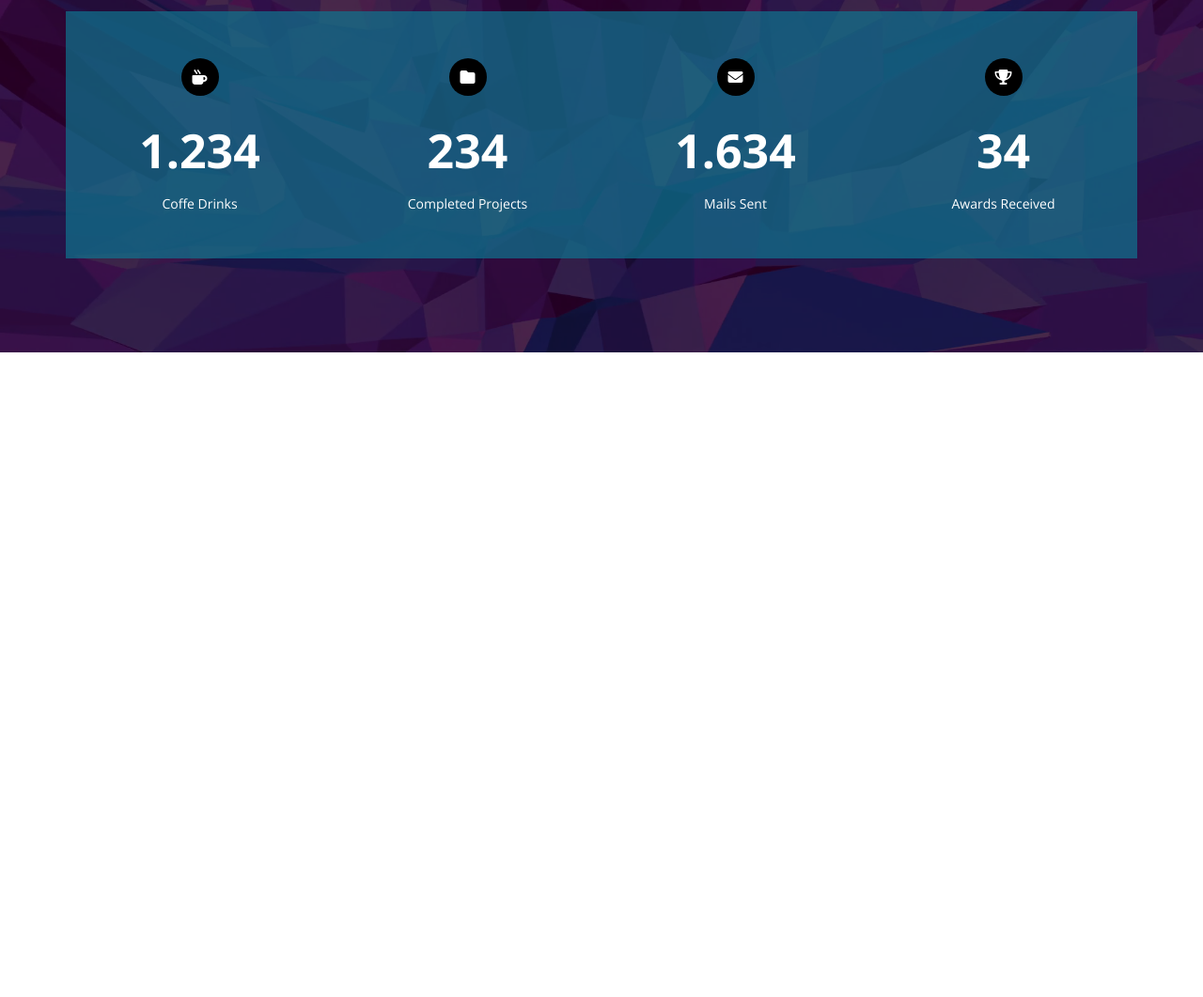
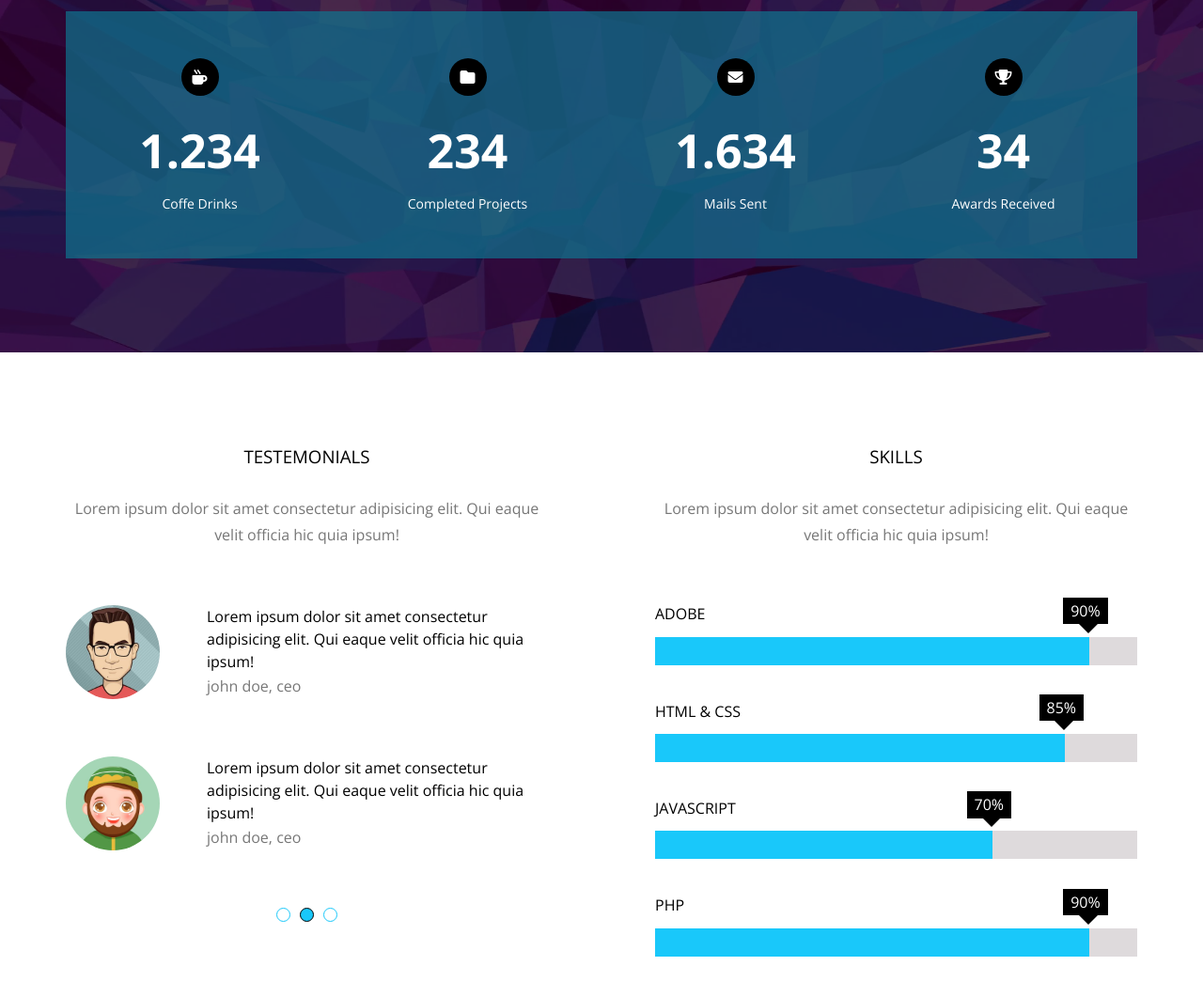
Before and after one commit to abdelkarim-el-manssouri/css-template-2, a plain HTML site: page index.html in a window 1280 px wide. Shown: the part 4901-5962 px from the top of the page at 94% size. Before the commit the page ends 5276 px from the top, so only its background shows below. Drawn offline with nearby package versions, Linux system fonts and the light colour scheme.

Commit message:
skills section done

```diff
--- a/css/style.css
+++ b/css/style.css
@@ -633,3 +633,129 @@ header {
   }
 }
 /* stats end */
+/* skills start */
+.skills {
+  padding-block: var(--section-padding);
+  .container {
+    display: flex;
+    flex-wrap: wrap;
+    justify-content: space-between;
+    .testemonials,
+    .skills-side {
+      h3 {
+        margin: 0 0 30px;
+        font-weight: normal;
+        text-align: center;
+        text-transform: uppercase;
+      }
+      p {
+        color: #777;
+        text-align: center;
+        line-height: 1.8;
+        margin-bottom: 60px;
+      }
+      .content {
+        display: flex;
+        /* justify-content: space-between; */
+        img {
+          width: 100px;
+          height: 100px;
+          border-radius: 50%;
+        }
+        .text {
+          line-height: 1.5;
+          margin-bottom: 0;
+          margin-left: 50px;
+          flex: 1;
+          p {
+            text-align: left;
+          }
+        }
+      }
+      .bullets {
+        display: flex;
+        justify-content: center;
+        margin-bottom: 50px;
+        li {
+          width: 15px;
+          height: 15px;
+          border-radius: 50%;
+          border: solid 1px var(--main-color);
+          margin-inline: 5px;
+        }
+        li.active {
+          background-color: var(--main-color);
+          border: solid 1px black;
+        }
+      }
+    }
+    .skills-side {
+      .prog-holder {
+        margin-bottom: 40px;
+        h4 {
+          margin-bottom: 15px;
+          text-transform: uppercase;
+          font-weight: normal;
+        }
+        .prog {
+          background-color: #dedadc;
+          height: 30px;
+          span {
+            display: block;
+            height: 100%;
+            background-color: var(--main-color);
+            position: relative;
+          }
+          span::before {
+            content: attr(data-progress);
+            background-color: black;
+            color: white;
+            padding: 5px 8px;
+            position: absolute;
+            top: -42px;
+            right: -20px;
+          }
+          span::after {
+            content: "";
+            position: absolute;
+            border: 10px solid;
+            border-color: black transparent transparent transparent;
+            right: -9px;
+            top: -14px;
+          }
+        }
+      }
+    }
+  }
+}
+@media (min-width: 992px) {
+  .skills {
+    .container {
+      div {
+        flex-basis: 45%;
+      }
+    }
+  }
+}
+@media (max-width: 767px) {
+  .skills {
+    .container {
+      .testemonials {
+        .content {
+          flex-direction: column;
+          text-align: center;
+          img {
+            margin: 0 auto 30px;
+          }
+          .text {
+            margin-left: 0;
+            p {
+              text-align: center;
+            }
+          }
+        }
+      }
+    }
+  }
+}
+/* skills end */
--- a/index.html
+++ b/index.html
@@ -301,5 +301,70 @@
       </div>
     </section>
     <!-- stats section end -->
+    <!-- skills section start -->
+    <section class="skills">
+      <div class="container">
+        <div class="testemonials">
+          <h3>testemonials</h3>
+          <p>
+            Lorem ipsum dolor sit amet consectetur adipisicing elit. Qui eaque
+            velit officia hic quia ipsum!
+          </p>
+          <div class="content">
+            <img src="images/skills-01.jpg" alt="skills-01" />
+            <div class="text">
+              Lorem ipsum dolor sit amet consectetur adipisicing elit. Qui eaque
+              velit officia hic quia ipsum!
+              <p>john doe, ceo</p>
+            </div>
+          </div>
+          <div class="content">
+            <img src="images/skills-02.jpg" alt="skills-02" />
+            <div class="text">
+              Lorem ipsum dolor sit amet consectetur adipisicing elit. Qui eaque
+              velit officia hic quia ipsum!
+              <p>john doe, ceo</p>
+            </div>
+          </div>
+          <ul class="bullets">
+            <li></li>
+            <li class="active"></li>
+            <li></li>
+          </ul>
+        </div>
+        <div class="skills-side">
+          <h3>skills</h3>
+          <p>
+            Lorem ipsum dolor sit amet consectetur adipisicing elit. Qui eaque
+            velit officia hic quia ipsum!
+          </p>
+          <div class="prog-holder">
+            <h4>adobe</h4>
+            <div class="prog">
+              <span style="width: 90%" data-progress="90%"></span>
+            </div>
+          </div>
+          <div class="prog-holder">
+            <h4>html & css</h4>
+            <div class="prog">
+              <span style="width: 85%" data-progress="85%"></span>
+            </div>
+          </div>
+          <div class="prog-holder">
+            <h4>javascript</h4>
+            <div class="prog">
+              <span style="width: 70%" data-progress="70%"></span>
+            </div>
+          </div>
+          <div class="prog-holder">
+            <h4>php</h4>
+            <div class="prog">
+              <span style="width: 90%" data-progress="90%"></span>
+            </div>
+          </div>
+        </div>
+      </div>
+    </section>
+    <!-- skills section end -->
   </body>
 </html>
```
